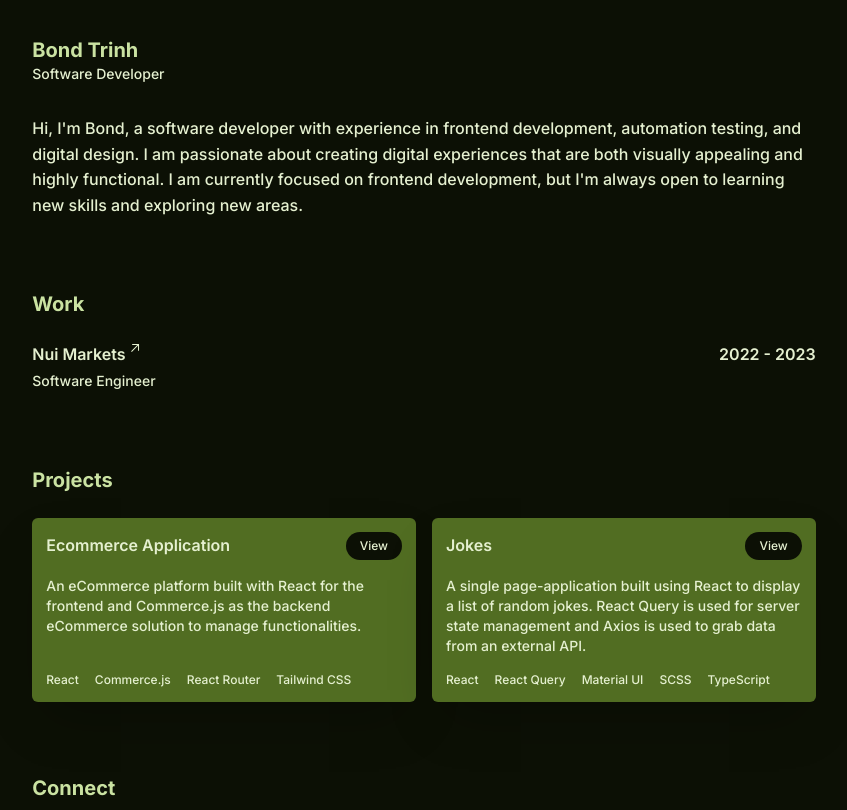
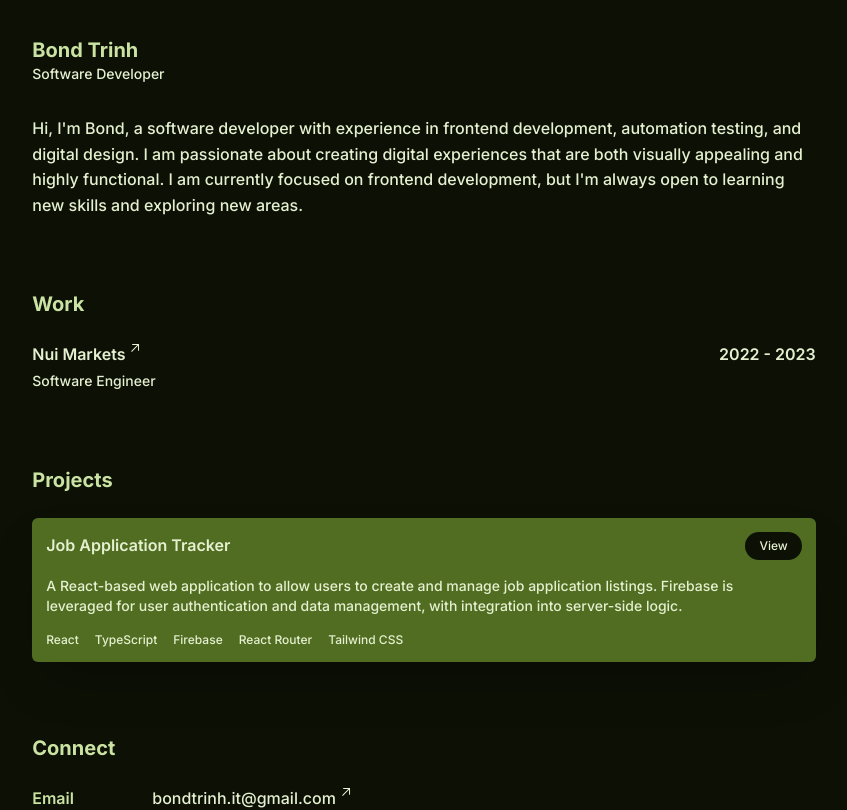
Before and after one commit to trinhbond/personal-portfolio, a React (Create React App) app: page / in a window 1280 px wide. Shown: the top 810 px of the page, without its empty margins (216-1063 px from the left). Built offline with nearby package versions, Linux system fonts and the light colour scheme.

Commit message:
Update projects

```diff
--- a/src/pages/Home.tsx
+++ b/src/pages/Home.tsx
@@ -172,19 +172,11 @@ const socials = [
 
 const projects = [
   {
-    name: "Ecommerce Application",
-    year: 2024,
+    name: "Job Application Tracker",
+    year: 2025,
     description:
-      "An eCommerce platform built with React for the frontend and Commerce.js as the backend eCommerce solution to manage functionalities.",
-    stack: ["React", "Commerce.js", "React Router", "Tailwind CSS"],
-    link: "https://github.com/trinhbond/ecommerce-application",
-  },
-  {
-    name: "Jokes",
-    year: 2023,
-    description:
-      "A single page-application built using React to display a list of random jokes. React Query is used for server state management and Axios is used to grab data from an external API.",
-    stack: ["React", "React Query", "Material UI", "SCSS", "TypeScript"],
-    link: "https://github.com/trinhbond/random-jokes",
+      "A React-based web application to allow users to create and manage job application listings. Firebase is leveraged for user authentication and data management, with integration into server-side logic.",
+    stack: ["React", "TypeScript", "Firebase", "React Router", "Tailwind CSS"],
+    link: "https://job-tracker-app-delta.vercel.app/",
   },
 ];
```
